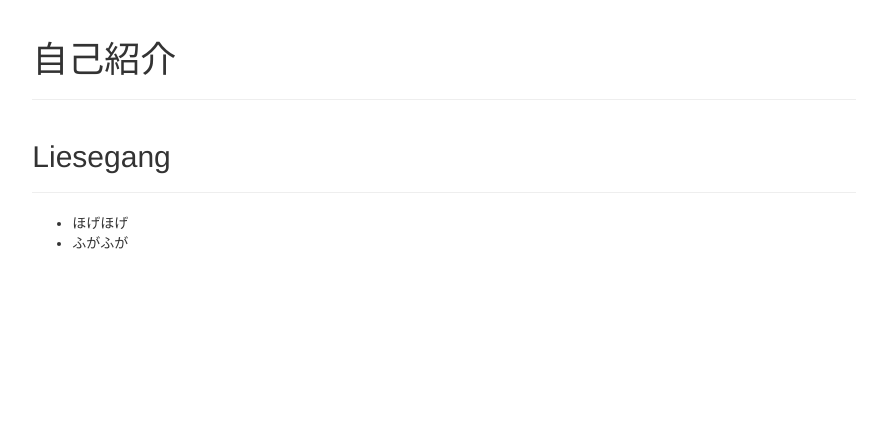
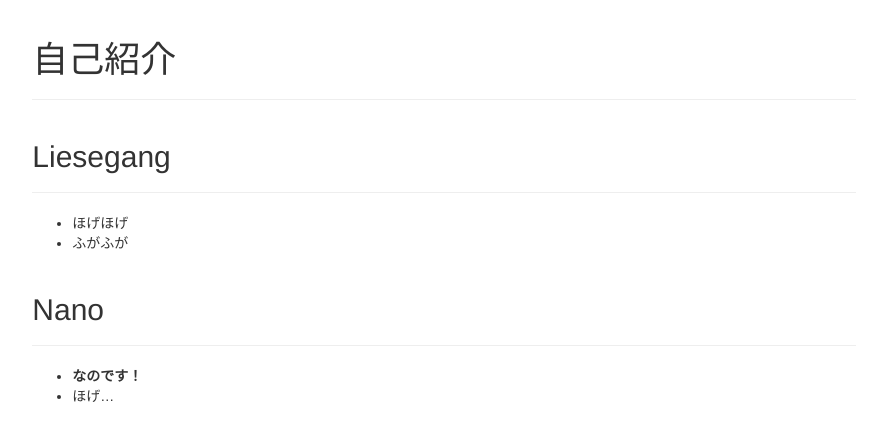
Before and after one commit to Liesegang/introduction, a plain HTML site: page index.html in a window 1280 px wide. Shown: the whole page, without its empty margins (196-1083 px from the left). Drawn offline with nearby package versions, Linux system fonts and the light colour scheme.

Commit message:
add nano introduction

```diff
--- a/index.html
+++ b/index.html
@@ -31,7 +31,13 @@
 
 	<!-- 2人目 -->
 
-
+	<div class="page-header">
+		<h2>Nano</h2>
+	</div>
+	<ul>
+		<li><b>なのです！</b></li>
+		<li>ほげ…</li>
+	</ul>
 
 
 
```
